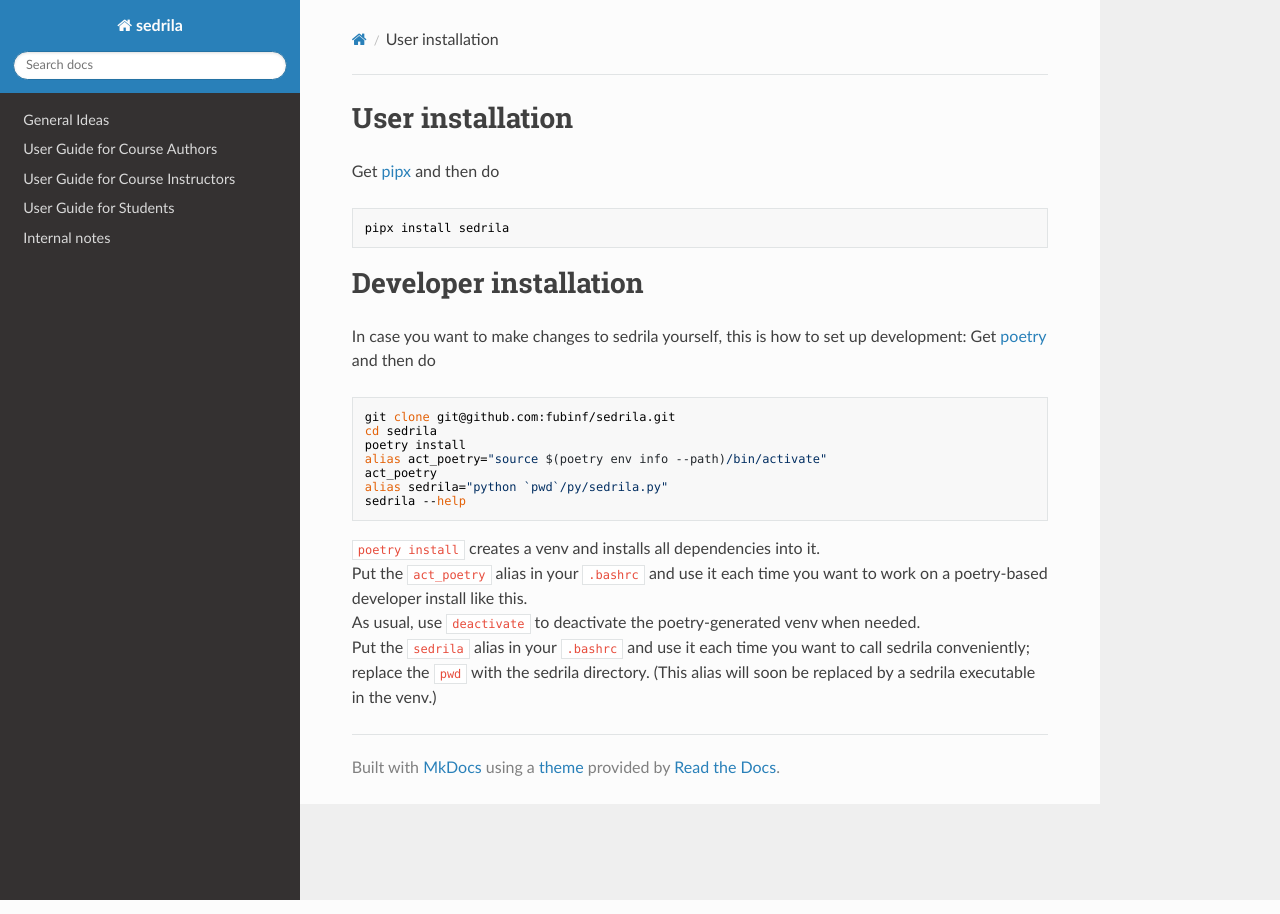
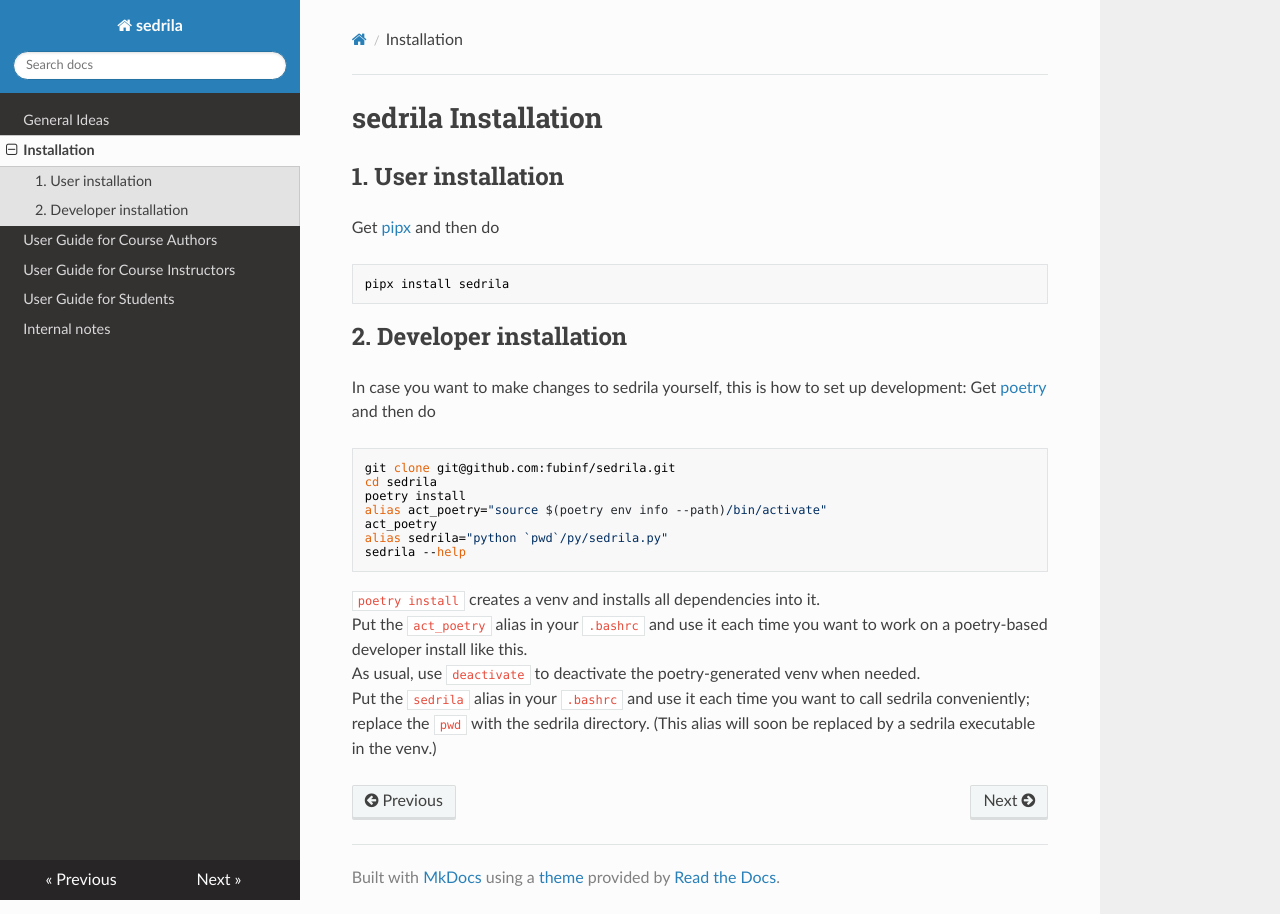
Before and after one commit to fubinf/sedrila, an MkDocs documentation site: the page built from docs/installation.md, in a window 1280 px wide. Built offline with MkDocs 1.6.1, drawn with Linux system fonts in a browser that asks for light colours; nearby versions of some CDN libraries.

Commit message:
docs/*: complete a proper navigation

````diff
--- a/docs/installation.md
+++ b/docs/installation.md
@@ -1,4 +1,6 @@
-# User installation
+# sedrila Installation
+
+## 1. User installation
 
 Get [pipx](https://pipx.pypa.io/stable/installation/) and then do
 
@@ -7,7 +9,7 @@
 ```
 
 
-# Developer installation
+## 2. Developer installation
 
 In case you want to make changes to sedrila yourself,
 this is how to set up development:
--- a/mkdocs.yaml
+++ b/mkdocs.yaml
@@ -3,6 +3,7 @@
 theme: readthedocs
 nav:
   - "General Ideas": general_ideas.md
+  - "Installation": installation.md
   - "User Guide for Course Authors": authors.md
   - "User Guide for Course Instructors": instructors.md
   - "User Guide for Students": students.md
````
Also changed, not shown: docs/instructors.md (+2 -2 lines).
